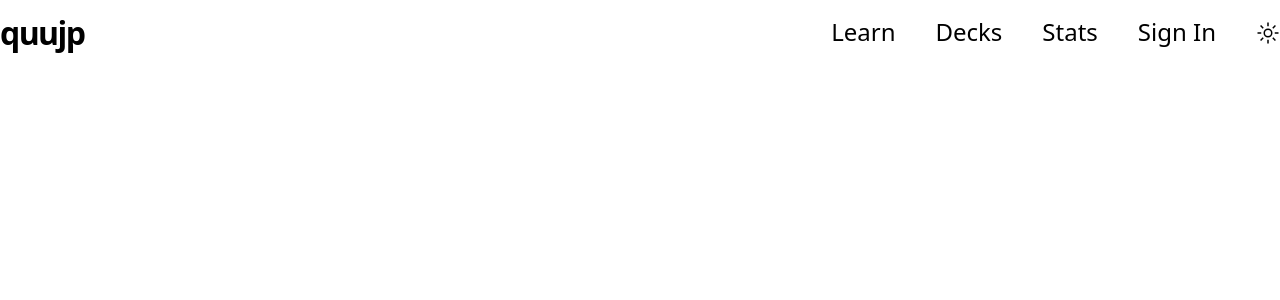
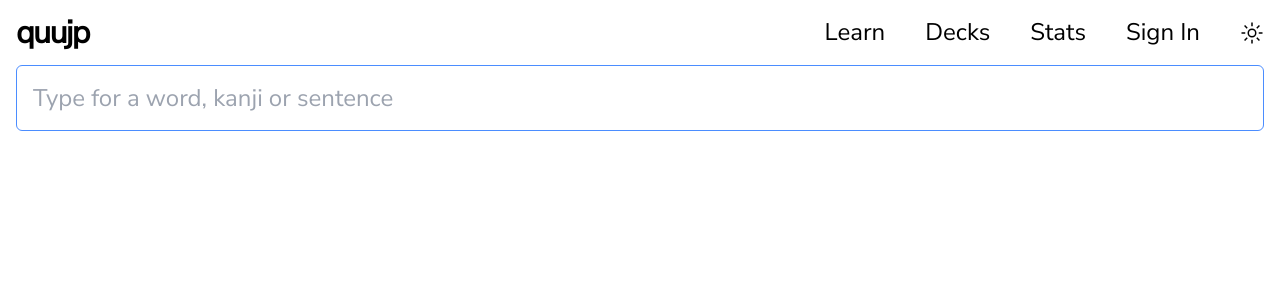
Before and after one commit to neequu/japanuxt-searcher, a Nuxt app: page / in a window 1280 px wide. Shown: the top 300 px of the page. Built offline with nearby package versions, Linux system fonts and the light colour scheme; a web font is replaced by a local one.

Commit message:
feat: add google font

```diff
--- a/app.vue
+++ b/app.vue
@@ -20,6 +20,7 @@ html, body , #__nuxt{
   margin: 0;
   padding: 0;
   color-scheme: light dark;
+  font-family: 'Nunito Sans';
 }
 
 html.dark {
--- a/components/HeroForm.vue
+++ b/components/HeroForm.vue
@@ -4,7 +4,7 @@
 
 <template>
   <form>
-    <input id="hero-search" type="text" name="search">
+    <input id="hero-search" type="text" name="search" class="focus:border-accent w-full border rounded-md bg-transparent p-4 text-2xl font-500 outline-none focus:outline-0.25" autofocus placeholder="Type for a word, kanji or sentence" autocomplete="off" autocorrect="off" spellcheck="false" lang="ja">
   </form>
 </template>
 
--- a/components/TheHeader.vue
+++ b/components/TheHeader.vue
@@ -3,7 +3,7 @@
 </script>
 
 <template>
-  <header class="mx-auto flex items-center justify-between py-4 container">
+  <header class="mx-auto flex items-center justify-between p-4 container">
     <NuxtLink to="/">
       <h1 class="text-2rem font-800 leading-[1] tracking-tighter">
         quujp
@@ -11,22 +11,22 @@
     </NuxtLink>
     <nav class="flex items-center gap-10">
       <NuxtLink v-slot="{ isActive }" to="/learn">
-        <div :class="isActive && 'text-blue' " class="border-b border-transparent text-2xl font-500 transition hover:border-blueGray">
+        <div :class="isActive && 'text-accent' " class="border-b border-transparent text-2xl font-500 transition hover:border-blueGray">
           Learn
         </div>
       </NuxtLink>
       <NuxtLink v-slot="{ isActive }" to="/decks">
-        <div :class="isActive && 'text-blue' " class="border-b border-transparent text-2xl font-500 transition hover:border-blueGray">
+        <div :class="isActive && 'text-accent' " class="border-b border-transparent text-2xl font-500 transition hover:border-blueGray">
           Decks
         </div>
       </NuxtLink>
       <NuxtLink v-slot="{ isActive }" to="/stats">
-        <div :class="isActive && 'text-blue' " class="border-b border-transparent text-2xl font-500 transition hover:border-blueGray">
+        <div :class="isActive && 'text-accent' " class="border-b border-transparent text-2xl font-500 transition hover:border-blueGray">
           Stats
         </div>
       </NuxtLink>
       <NuxtLink v-slot="{ isActive }" to="/sign-in">
-        <div :class="isActive && 'text-blue' " class="border-b border-transparent text-2xl font-500 transition hover:border-blueGray">
+        <div :class="isActive && 'text-accent' " class="border-b border-transparent text-2xl font-500 transition hover:border-blueGray">
           Sign In
         </div>
       </NuxtLink>
--- a/layouts/default.vue
+++ b/layouts/default.vue
@@ -1,6 +1,6 @@
 <template>
   <TheHeader />
-  <main>
+  <main class="mx-auto px-4 container">
     <slot />
   </main>
 </template>
--- a/nuxt.config.ts
+++ b/nuxt.config.ts
@@ -65,7 +65,7 @@ export default defineNuxtConfig({
 
   googleFonts: {
     families: {
-      Roboto: true,
+      'Nunito Sans': true,
     },
   },
 
--- a/pages/index.vue
+++ b/pages/index.vue
@@ -2,4 +2,5 @@
 </script>
 
 <template>
+  <HeroForm />
 </template>
--- a/uno.config.ts
+++ b/uno.config.ts
@@ -14,6 +14,11 @@ export default defineConfig({
     ['btn', 'px-4 py-1 rounded inline-block bg-teal-600 text-white cursor-pointer hover:bg-teal-700 disabled:cursor-default disabled:bg-gray-600 disabled:opacity-50'],
     ['icon-btn', 'inline-block cursor-pointer select-none opacity-75 transition duration-200 ease-in-out hover:opacity-100 hover:text-teal-600'],
   ],
+  theme: {
+    colors: {
+      accent: '#4b8dff',
+    },
+  },
   presets: [
     presetUno(),
     presetAttributify(),
```
